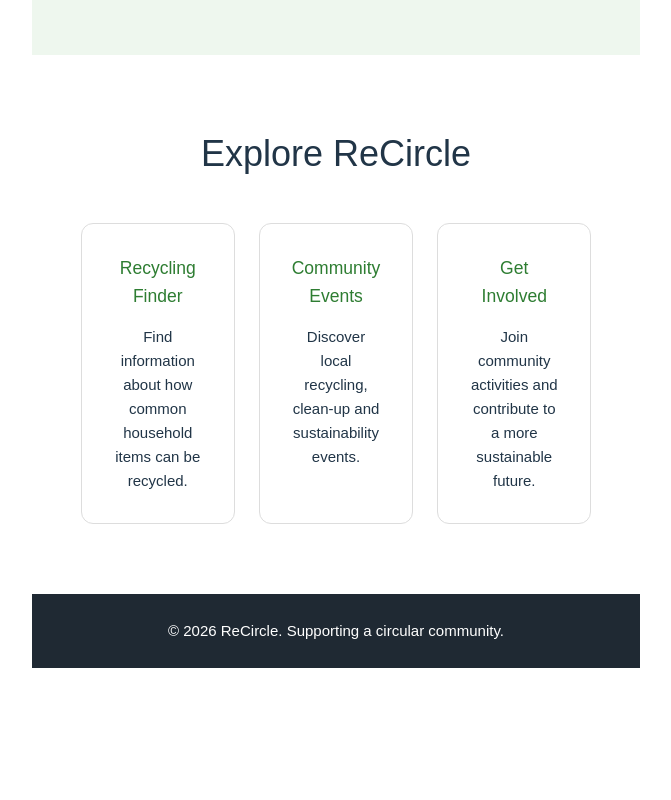
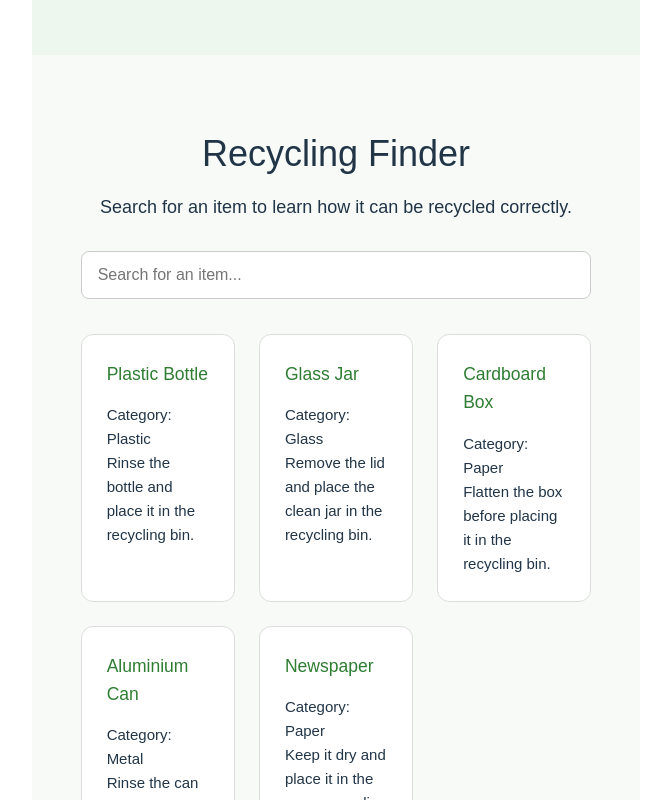
Before and after one commit to xiaohan918/Assignment, a Vue app: page / in a window 1280 px wide. Shown: the part 560-1360 px from the top of the page, without its empty margins (0-671 px from the left). Before the commit the page ends 1228 px from the top, so only its background shows below. Built offline with nearby package versions, Linux system fonts and the light colour scheme.

Commit message:
Dynamic Data

```diff
--- a/src/App.vue
+++ b/src/App.vue
@@ -66,7 +66,45 @@ const filteredItems = computed(() => {
           </a>
         </div>
       </section>
+      <section id="recycling" class="recycling-section">
+        <div class="section-container">
+          <h2>Recycling Finder</h2>
 
+          <p class="section-description">
+            Search for an item to learn how it can be recycled correctly.
+          </p>
+
+          <input
+            v-model="searchTerm"
+            type="text"
+            class="search-input"
+            placeholder="Search for an item..."
+          />
+
+          <div class="recycling-grid">
+            <div
+              v-for="item in filteredItems"
+              :key="item.name"
+              class="recycling-card"
+            >
+              <h3>{{ item.name }}</h3>
+
+              <p>
+                <strong>Category:</strong>
+                {{ item.category }}
+              </p>
+
+              <p>
+                {{ item.instruction }}
+              </p>
+            </div>
+          </div>
+
+          <p v-if="filteredItems.length === 0" class="no-results">
+            No recycling information found.
+          </p>
+        </div>
+      </section>
       <section class="features">
         <h2>Explore ReCircle</h2>
 
@@ -234,5 +272,70 @@ footer {
   .feature-grid {
     grid-template-columns: 1fr;
   }
+
+  .recycling-grid {
+  grid-template-columns: 1fr;
+  }
+}
+.recycling-section {
+  padding: 70px 8%;
+  background-color: #f7faf7;
+}
+
+.section-container {
+  max-width: 1100px;
+  margin: 0 auto;
+}
+
+.recycling-section h2 {
+  text-align: center;
+  font-size: 36px;
+  margin-bottom: 10px;
+}
+
+.section-description {
+  text-align: center;
+  margin-bottom: 30px;
+  font-size: 18px;
+}
+
+.search-input {
+  display: block;
+  width: 100%;
+  max-width: 600px;
+  margin: 0 auto 35px;
+  padding: 14px 16px;
+  border: 1px solid #cccccc;
+  border-radius: 8px;
+  font-size: 16px;
+}
+
+.search-input:focus {
+  outline: 2px solid #2e7d32;
+  border-color: #2e7d32;
+}
+
+.recycling-grid {
+  display: grid;
+  grid-template-columns: repeat(3, 1fr);
+  gap: 24px;
+}
+
+.recycling-card {
+  background-color: white;
+  padding: 25px;
+  border: 1px solid #dddddd;
+  border-radius: 12px;
+}
+
+.recycling-card h3 {
+  color: #2e7d32;
+  margin-bottom: 15px;
+}
+
+.no-results {
+  text-align: center;
+  margin-top: 25px;
+  font-weight: bold;
 }
 </style>
```
